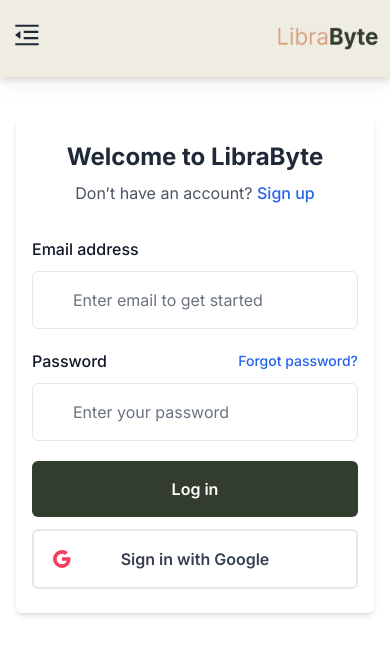
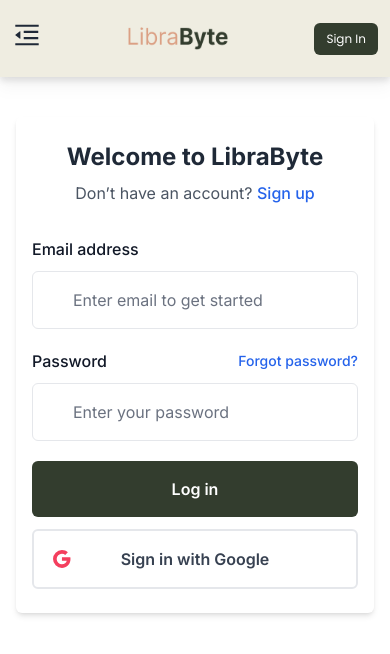
Before and after one commit to isalim079/LibraByte, a Next.js app: page /login in a window 390 px wide. Shown: the top 654 px of the page. Built offline with nearby package versions, Linux system fonts and the light colour scheme; no server answers.

Commit message:
sign in added in mobile responsive navbar

```diff
--- a/src/components/shared/Navbar/Navbar.js
+++ b/src/components/shared/Navbar/Navbar.js
@@ -136,7 +136,7 @@
         <div className={`py-5 font-poppins ${navBg} drop-shadow-lg`}>
             {/* Toggle section/ Mobile view section */}
             <div className="lg:hidden">
-                <div className="flex w-full justify-between items-center md:px-10 px-3 md:p-0 ">
+                <div className="flex w-full  justify-between items-center md:px-10 px-3 md:p-0 ">
                     <div className="">
                         <button
                             className=" text-3xl "
@@ -206,6 +206,13 @@
                             )}
                         </div>
                     </div> */}
+                <div>
+                        <Link href={"/login"}>
+                            <button className="bg-[#333D2E] text-white py-2 px-3 text-xs rounded-md">
+                                Sign In
+                            </button>
+                        </Link>
+                    </div>
                 </div>
             </div>
 
```
